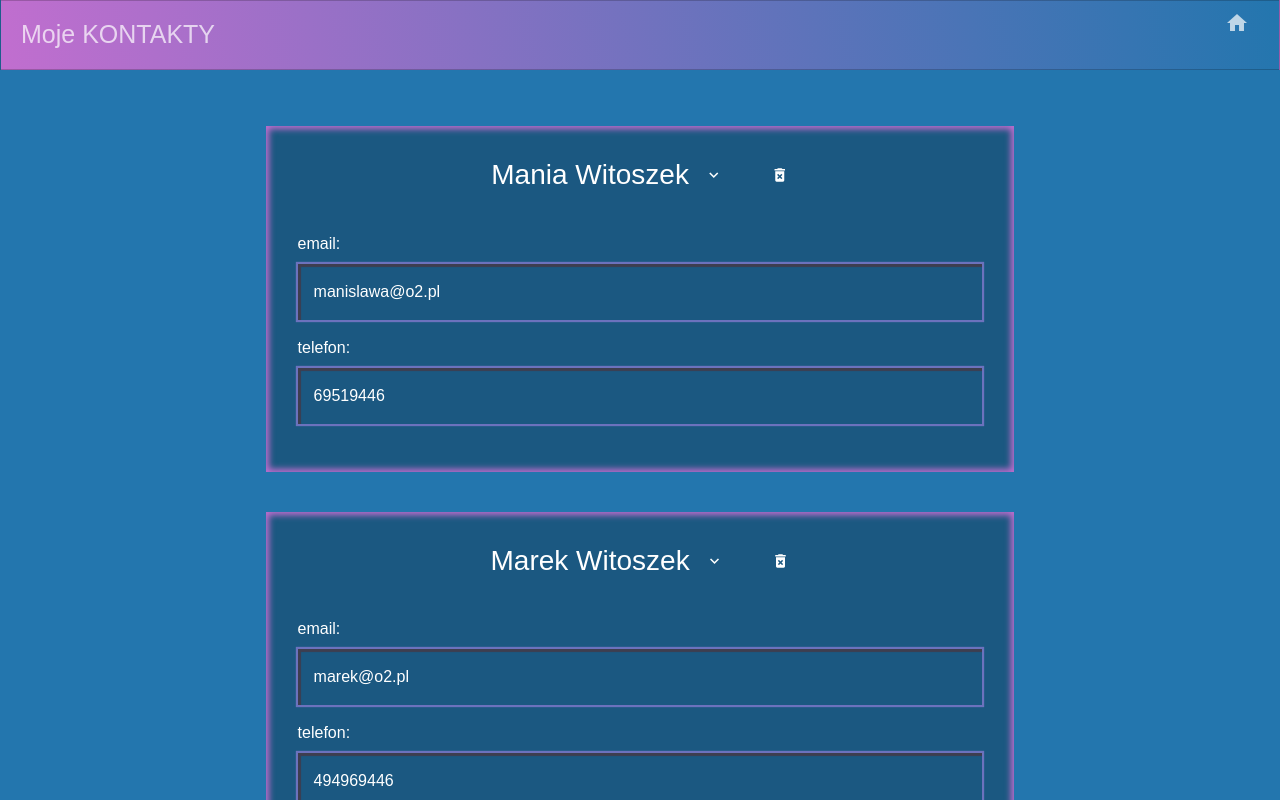
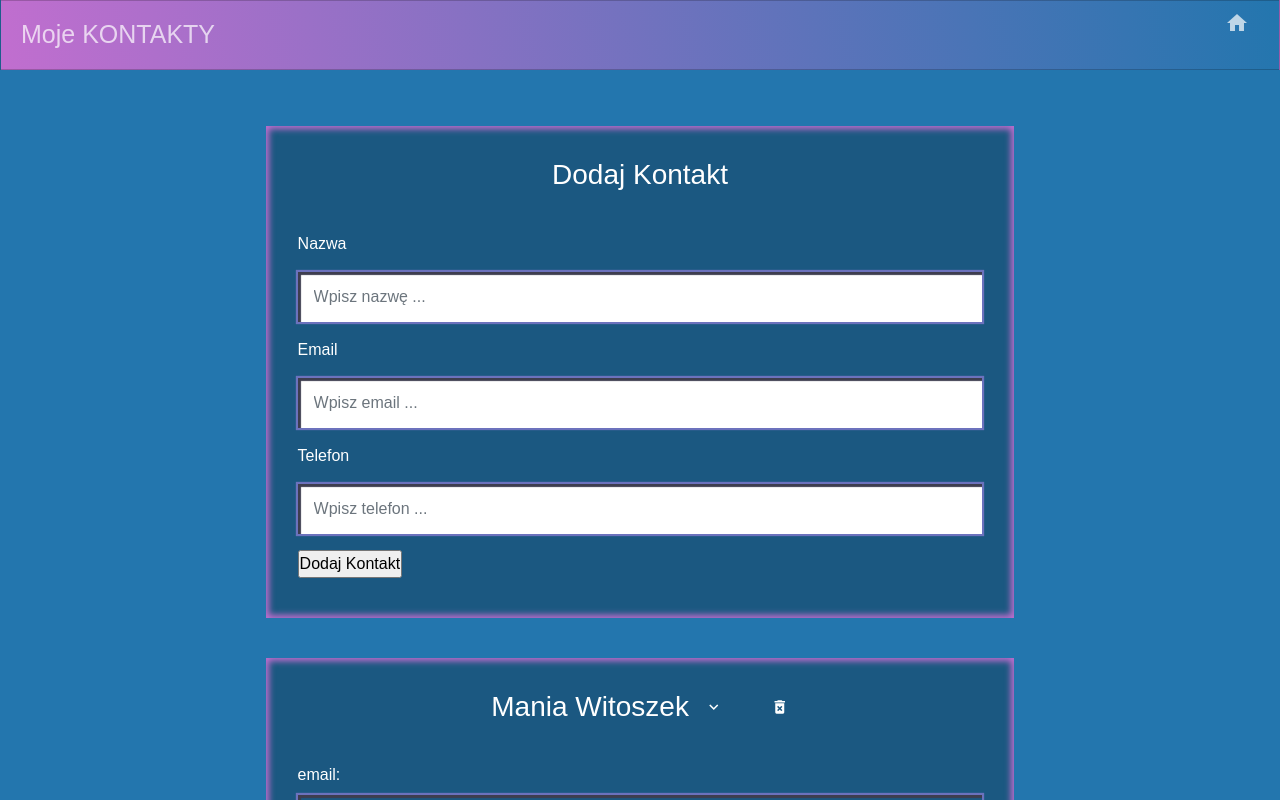
Before and after one commit to Manislawa/REACT_contactManager, a React (Create React App) app: page / in a window 1280 px wide. Shown: the top 800 px of the page. Built offline with nearby package versions, Linux system fonts and the light colour scheme.

Commit message:
validate contact form

```diff
--- a/src/App.css
+++ b/src/App.css
@@ -147,3 +147,16 @@
 /* .contactList{
 
 } */
+
+/* FORM VALIDATION */
+.invalid-feedback-custom {
+  color: #df82f0;
+}
+.form-control-custom {
+  height: 100%;
+  border: none;
+  border-radius: 0;
+}
+.form-control-custom.is-invalid {
+  box-shadow: 0 0 1px 6px #df82f0;
+}
--- a/src/App.js
+++ b/src/App.js
@@ -1,7 +1,7 @@
 import React, { Component } from "react";
 import Header from "./components/header/Header";
 import ContactList from "./components/contacts/ContactList";
-import contactFormAdd from "./components/contactForm/contactFormAdd";
+import FormAddContact from "./components/form/FormAddContact";
 import { Provider } from "./context";
 
 
@@ -16,7 +16,7 @@
         <div className="App">
           <Header brand="Moje KONTAKTY" />
           <main>
-            <contactFormAdd />
+            <FormAddContact />
             <ContactList />
           </main>
         </div>
--- a/src/components/contactForm/contactFormAdd.js
+++ /dev/null
@@ -1,86 +0,0 @@
-import React, { Component } from "react";
-import { Consumer } from "../../context";
-import uuid from "uuid";
-
-export default class contactFormAdd extends Component {
-  state = {
-    name: "",
-    email: "",
-    phone: ""
-  };
-
-  handleChange = e =>
-    this.setState({
-      [e.target.name]: e.target.value
-    });
-  handleSubmit = (dispatch,e) => {
-    e.preventDefault();
-    const { name,email,phone } = this.state;
-    const newContact = {
-      id: uuid(),
-      name,
-      email,
-      phone
-    }
-    dispatch({type: "ADD_CONTACT", payload: newContact})
-
-    // clear form after submit
-    this.setState({
-      name: '',
-      email: '',
-      phone: ''
-    })
-  };
-
-  render() {
-    const { name, email, phone } = this.state;
-    return (
-      <Consumer>
-        {value => {
-          const { dispatch } = value;
-          return (
-            <div className="contact container">
-              <h3 className="contact-name">Dodaj Kontakt</h3>
-              <form className="contact-data" onSubmit={this.handleSubmit.bind(this,dispatch)}>
-                <div className="form-group">
-                  <label htmlFor="name">Name</label>
-                  <input
-                    type="text"
-                    name="name"
-                    className="contact-data-item"
-                    placeholder="Enter Name.."
-                    value={name}
-                    onChange={this.handleChange}
-                  />
-                </div>
-                <div className="form-group">
-                  <label htmlFor="email">Email</label>
-                  <input
-                    type="email"
-                    name="email"
-                    className="contact-data-item"
-                    placeholder="Enter Email.."
-                    value={email}
-                    onChange={this.handleChange}
-                  />
-                </div>
-                <div className="form-group">
-                  <label htmlFor="phone">Phone</label>
-                  <input
-                    type="text"
-                    name="phone"
-                    className="contact-data-item"
-                    placeholder="Enter Phone.."
-                    value={phone}
-                    onChange={this.handleChange}
-                  />
-                </div>
-                <input type="submit" value="Add" />
-              </form>
-            </div>
-          );
-        }}
-      </Consumer>
-    );
-  }
-}
--- /dev/null
+++ b/src/components/form/FormAddContact.js
@@ -0,0 +1,102 @@
+import React, { Component } from "react";
+import { Consumer } from "../../context";
+import FormTextInputGroup from "./FormTextInputGroup";
+import uuid from "uuid";
+
+export default class contactFormAdd extends Component {
+  state = {
+    name: "",
+    email: "",
+    phone: "",
+    errors: {}
+  };
+
+  handleChange = e =>
+    this.setState({
+      [e.target.name]: e.target.value
+    });
+  handleSubmit = (dispatch, e) => {
+    e.preventDefault();
+    const { name, email, phone } = this.state;
+
+    // form validation - check for errors
+    if(name===''){
+      this.setState({errors: { name: "Prosze uzupełnić nazwę kontaktu"}});
+      return;
+    }
+    if(email===''){
+      this.setState({errors: { email: "Prosze uzupełnić mail kontaktu"}});
+      return;
+    }
+    if(phone===''){
+      this.setState({errors: { phone: "Prosze uzupełnić telefon kontaktu"}});
+      return;
+    }
+
+
+    const newContact = {
+      id: uuid(),
+      name,
+      email,
+      phone
+    };
+    dispatch({ type: "ADD_CONTACT", payload: newContact });
+
+    // clear form after submit
+    this.setState({
+      name: "",
+      email: "",
+      phone: "",
+      errors: {}
+    });
+  };
+
+  render() {
+    const { name, email, phone, errors } = this.state;
+    return (
+      <Consumer>
+        {value => {
+          const { dispatch } = value;
+          return (
+            <div className="contact container">
+              <h3 className="contact-name">Dodaj Kontakt</h3>
+              <form
+                className="contact-data"
+                onSubmit={this.handleSubmit.bind(this, dispatch)}
+              >
+                <FormTextInputGroup
+                  label="Nazwa"
+                  name="name"
+                  placeholder="Wpisz nazwę ..."
+                  value={name}
+                  onChange={this.handleChange}
+                  error={errors.name}
+                />
+                <FormTextInputGroup
+                  label="Email"
+                  name="email"
+                  type="email"
+                  placeholder="Wpisz email ..."
+                  value={email}
+                  onChange={this.handleChange}
+                  error={errors.email}
+                />
+                <FormTextInputGroup
+                  label="Telefon"
+                  name="phone"
+                  placeholder="Wpisz telefon ..."
+                  value={phone}
+                  onChange={this.handleChange}
+                  error={errors.phone}
+                />
+                <input
+                type="submit"
+                value="Dodaj Kontakt" />
+              </form>
+            </div>
+          );
+        }}
+      </Consumer>
+    );
+  }
+}
--- /dev/null
+++ b/src/components/form/FormTextInputGroup.js
@@ -0,0 +1,46 @@
+import React from "react";
+import PropTypes from "prop-types";
+import classNames from 'classnames';
+
+const FormTextInputGroup = ({
+  label,
+  name,
+  value,
+  placeholder,
+  type,
+  onChange,
+  error
+}) => {
+  return (
+    <div className="form-group">
+      <label htmlFor={name}>{label}</label>
+      <input
+        type={type}
+        name={name}
+        className={classNames('form-control form-control-custom contact-data-item',{'is-invalid': error})}
+        // className="form-control contact-data-item"
+        placeholder={placeholder}
+        value={value}
+        onChange={onChange}
+      />
+      {error && <div className="invalid-feedback invalid-feedback-custom">{error}</div>}
+
+    </div>
+  );
+};
+
+FormTextInputGroup.defaultProps = {
+  type: 'text'
+}
+
+FormTextInputGroup.propTypes = {
+  label: PropTypes.string.isRequired,
+  name: PropTypes.string.isRequired,
+  placeholder: PropTypes.string.isRequired,
+  value: PropTypes.string.isRequired,
+  type: PropTypes.string.isRequired,
+  onChange: PropTypes.func.isRequired,
+  error: PropTypes.string.isRequired
+};
+
+export default FormTextInputGroup;
```
Also changed, not shown: package.json (+7 -2 lines), 1 other file (tests, documents, lock files or other folders).
